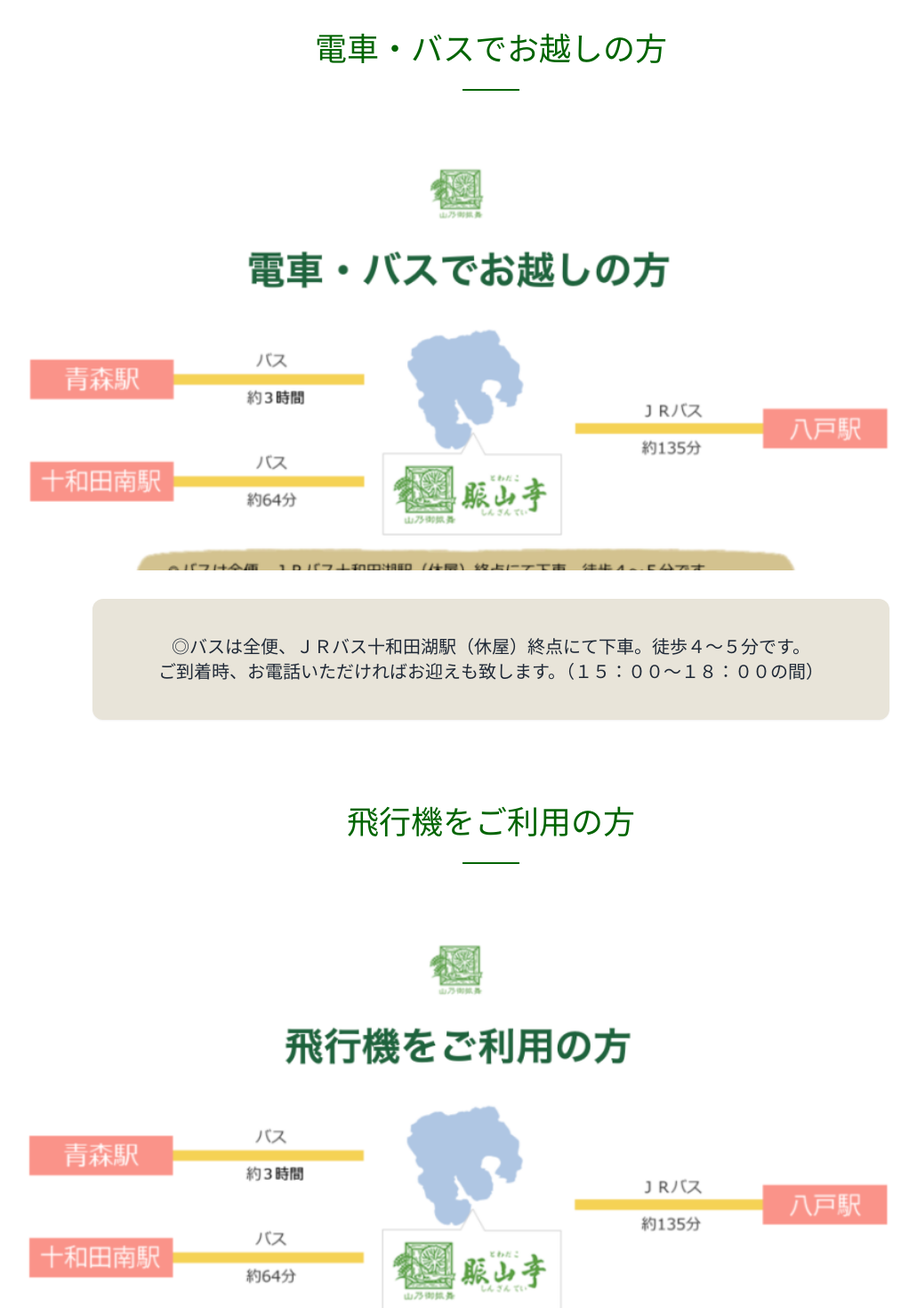
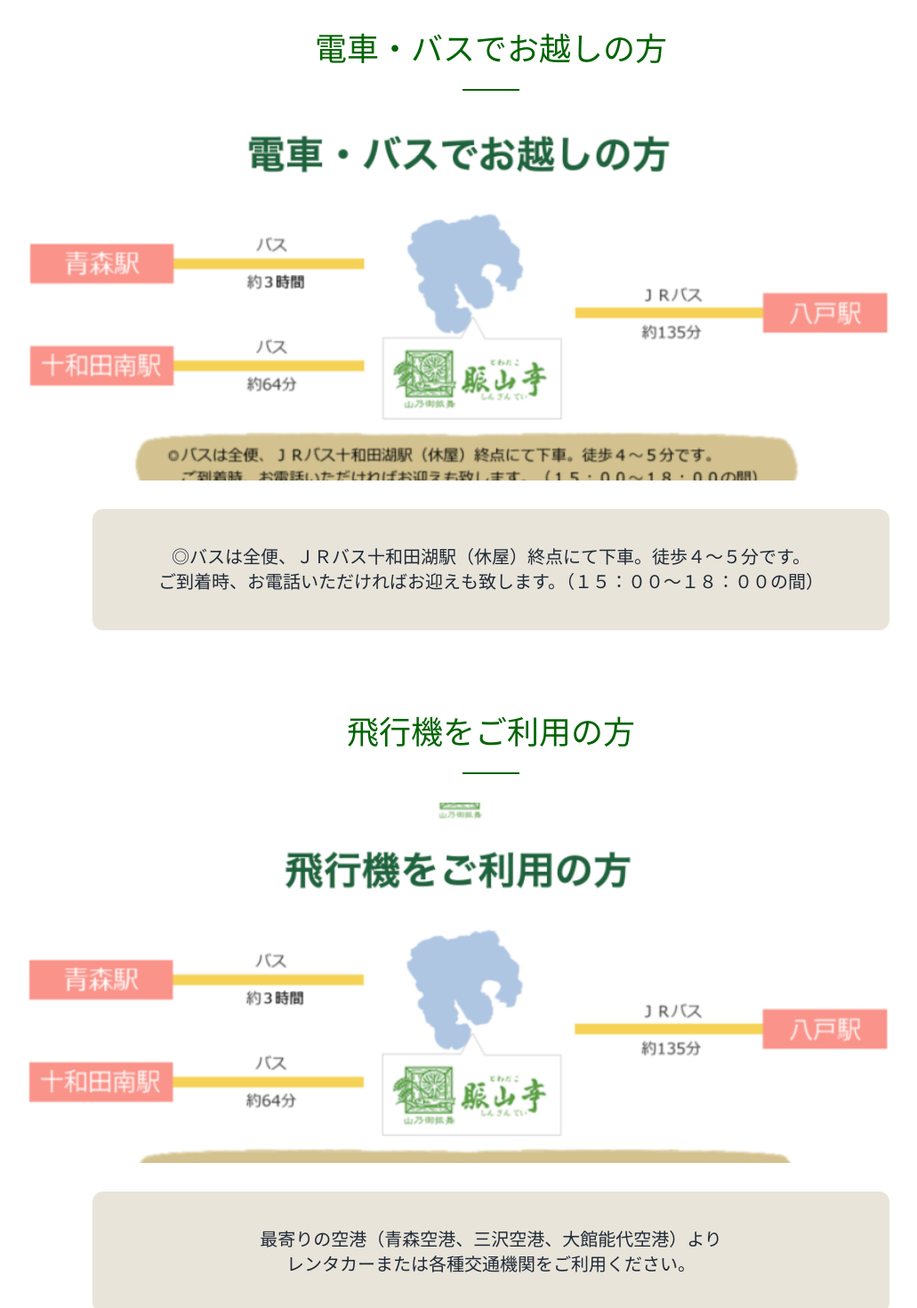
Before and after one commit to hirofumitorato/towadako-demo, a Next.js app: page /access in a window 1280 px wide. Shown: the part 2280-3750 px from the top of the page at 89% size, without its empty margins (88-1119 px from the left). Built offline with nearby package versions, Linux system fonts and the light colour scheme.

Commit message:
アクセス詳細ページ: 電車・飛行機画像のトリミングを再調整（中央部分のみ表示）

```diff
--- a/src/app/access/page.tsx
+++ b/src/app/access/page.tsx
@@ -132,13 +132,13 @@ export default function AccessPage() {
                         <span className="w-16 h-0.5 bg-[#006400] mt-6"></span>
                     </h2>
 
-                    <div className="w-full relative overflow-hidden aspect-[2.4/1] mb-8">
+                    <div className="w-full relative overflow-hidden aspect-[3/1] mb-8">
                         <Image
                             src="/images/access/train_bus.png"
                             alt="電車・バスでのアクセス図"
                             fill
                             sizes="100vw"
-                            className="object-cover object-top"
+                            className="object-cover object-center"
                         />
                     </div>
 
@@ -163,13 +163,13 @@ export default function AccessPage() {
                         <span className="w-16 h-0.5 bg-[#006400] mt-6"></span>
                     </h2>
 
-                    <div className="w-full relative overflow-hidden aspect-[2.4/1] mb-8">
+                    <div className="w-full relative overflow-hidden aspect-[3/1] mb-8">
                         <Image
                             src="/images/access/flight.png"
                             alt="飛行機でのアクセス図"
                             fill
                             sizes="100vw"
-                            className="object-cover object-top"
+                            className="object-cover object-center"
                         />
                     </div>
 
```
